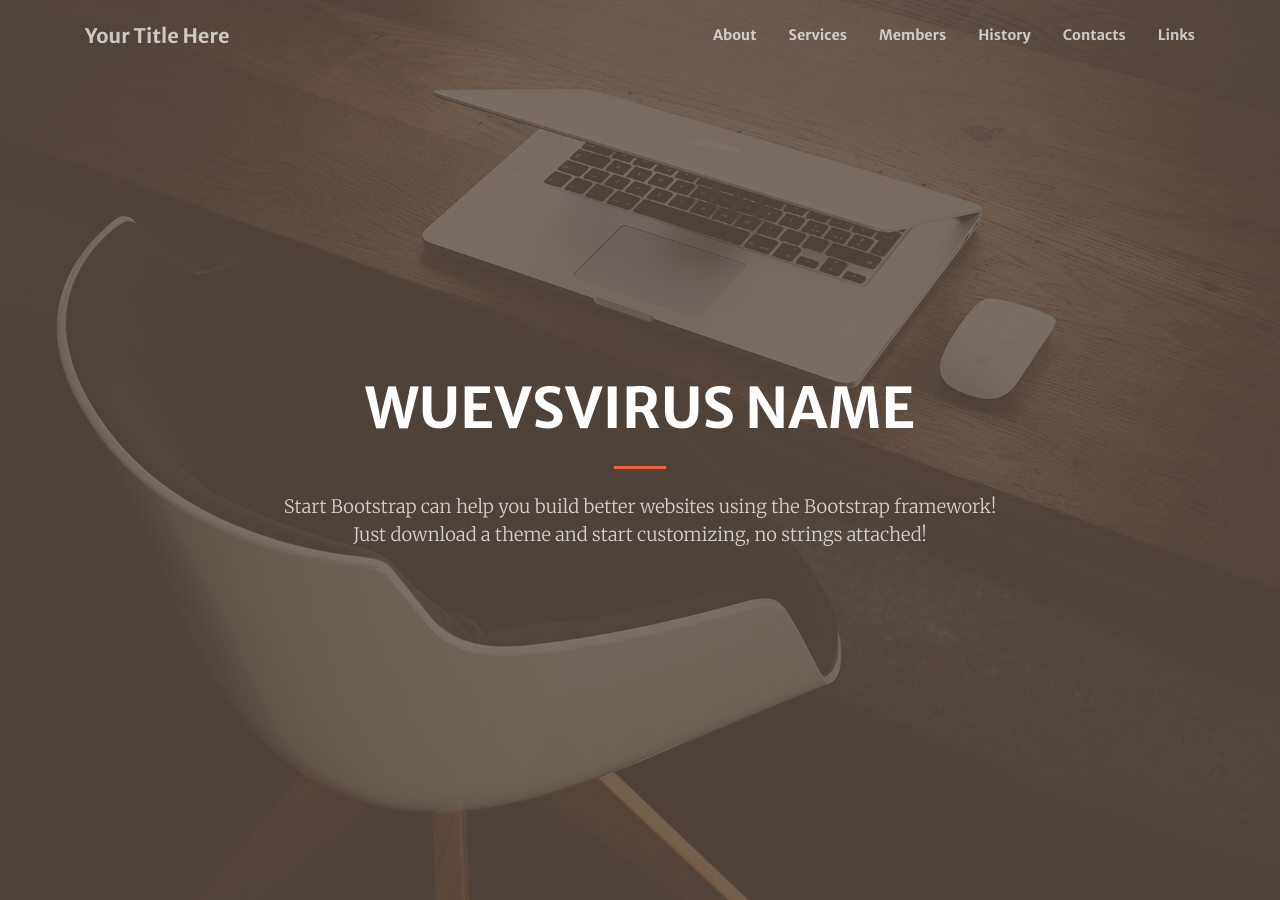
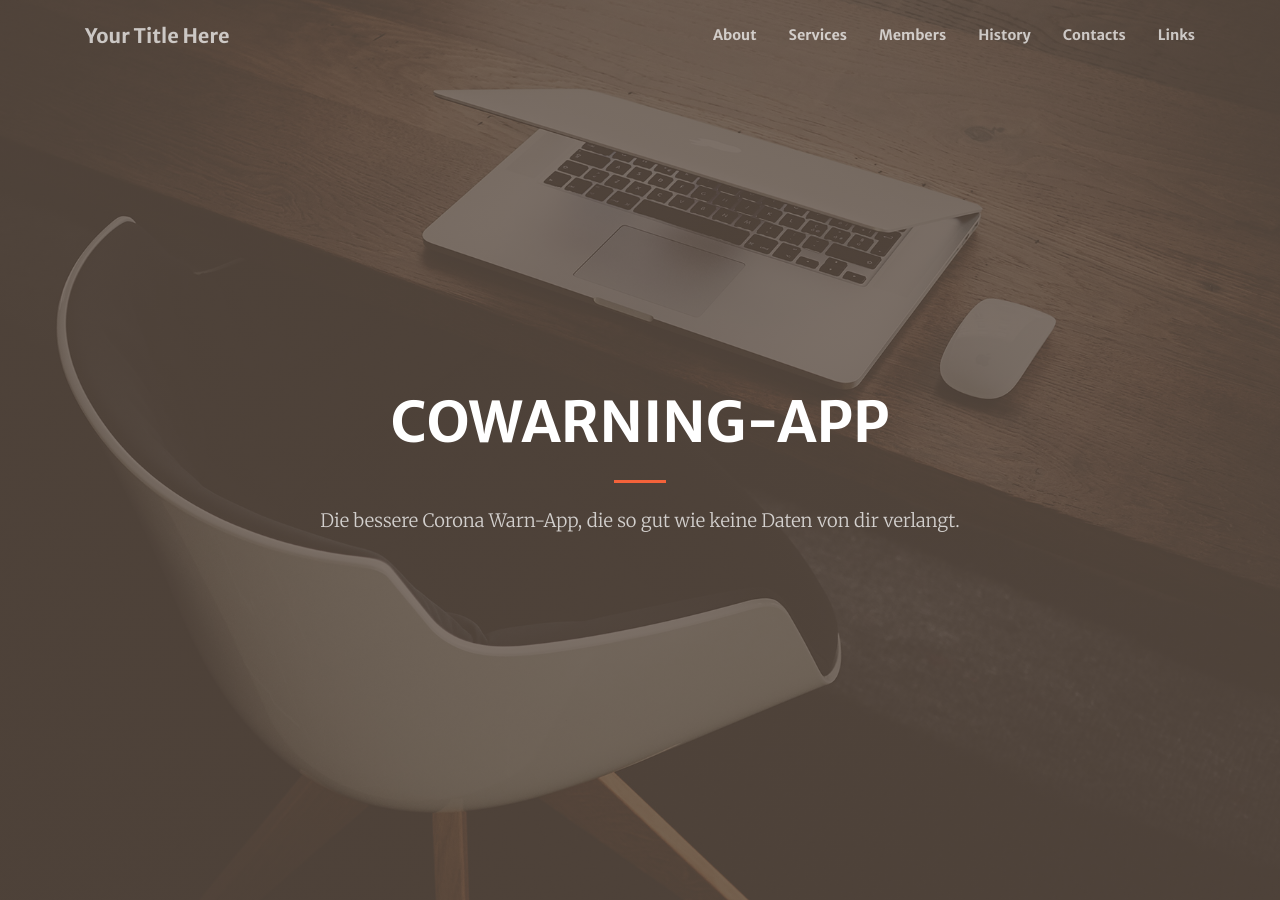
Before and after one commit to WueVsVirus/WueVsVirus.github.io, a Jekyll site: the page built from index.md, in a window 1280 px wide and 900 px high. Built offline with Jekyll 4.4.1, drawn with Linux system fonts in a browser that asks for light colours; nearby versions of some CDN libraries; some of the changed text lies outside the part shown.

Commit message:
Update index.md

```diff
--- a/index.md
+++ b/index.md
@@ -1,22 +1,17 @@
 ---
 layout: home
 header:
-  title: WueVsVirus Name
+  title: CoWarning-App
   text: >
-    Start Bootstrap can help you build better websites using the Bootstrap
-    framework! Just download a theme and start customizing, no strings attached!
+    Die bessere Corona Warn-App, die so gut wie keine Daten von dir verlangt.
 
 
 sections:
   - type: call-to-action.html
     section_id: about
     background_style: bg-primary
-    title: We've got what you need!
+    title: Das Ende der Zettelwirtschaft
     text: Start Bootstrap has everything you need to get your new website up and running in no time! All of the templates and themes on Start Bootstrap are open source, free to download, and easy to use. No strings attached!
-    actions:
-      - title: Get Started!
-        url: '#page-top'
-        class: btn-light
 
   - type: services.html
     section_id: service
```
